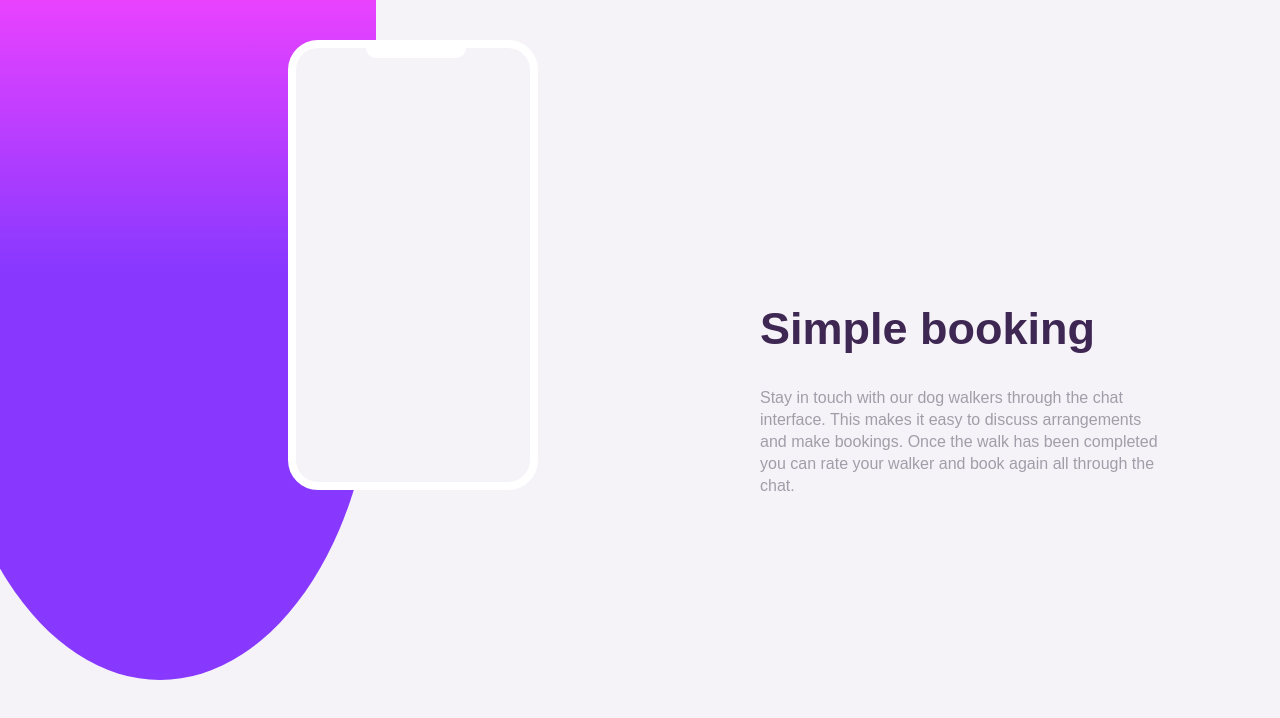
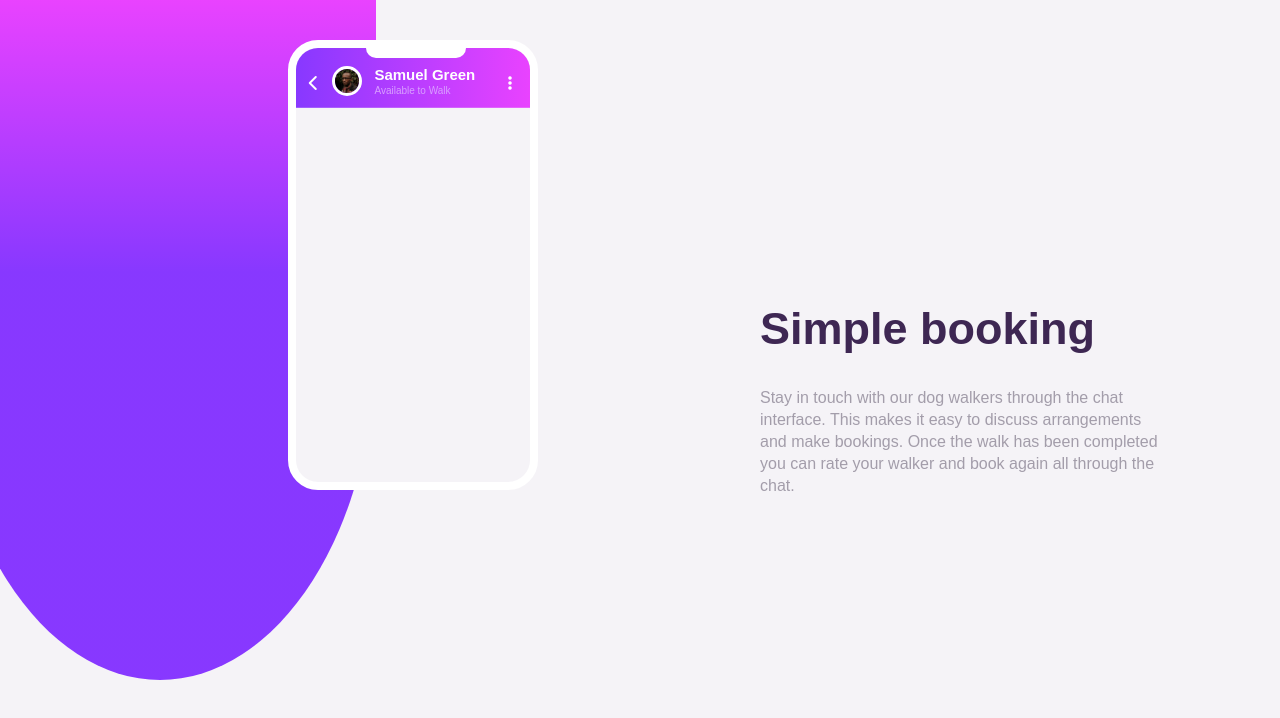
Before and after one commit to saarmah002/amalitech-chatapp-project, a plain HTML site: page index.html in a window 1280 px wide. Drawn offline with Linux system fonts and the light colour scheme.

Commit message:
Added navigation bar

```diff
--- a/index.html
+++ b/index.html
@@ -7,6 +7,9 @@
     <meta name="viewport" content="width=device-width, initial-scale=1.0">
     <link rel="icon" type="image/png" sizes="32x32" href="./images/favicon-32x32.png">
     <title>Chat App</title>
+    <link rel="stylesheet" href="https://cdnjs.cloudflare.com/ajax/libs/font-awesome/6.0.0-beta3/css/all.min.css"
+        integrity="sha512-Fo3rlrZj/k7ujTnHg4CGR2D7kSs0v4LLanw2qksYuRlEzO+tcaEPQogQ0KaoGN26/zrn20ImR1DfuLWnOo7aBA=="
+        crossorigin="anonymous" referrerpolicy="no-referrer" />
     <link rel="stylesheet" href="./style.css">
 </head>
 
@@ -22,6 +25,24 @@
                 <div class="device-border">
                     <!-- Mobile view top white background -->
                     <div class="device-top-white-bg"></div>
+                    <!-- Navigation bar -->
+                    <div class="mobile-top-navbar">
+                        <!-- Back navigation icon -->
+                        <i class="fas fa-chevron-left"></i>
+                        <!-- User information -->
+                        <div class="user-info">
+                            <!-- Photo in navigation bar -->
+                            <div class="image">
+                                <img src="./images/avatar.jpg" alt="avatar">
+                            </div>
+                            <!-- User information -->
+                            <div class="description">
+                                <h3>Samuel Green</h3>
+                                <p>Available to Walk</p>
+                            </div>
+                        </div>
+                        <i class="fas fa-ellipsis-v left-dotted-icon"></i>
+                    </div>
                 </div>
             </div>
         </div>
--- a/style.css
+++ b/style.css
@@ -99,6 +99,46 @@ body {
     left: 70px;
 }
 
+.mobile-top-navbar {
+    background: linear-gradient(to right, var(--light-violet), var(--light-magenta)) center center / cover;
+    display: flex;
+    padding: 1.1rem .8rem .5rem .8rem;
+    color: white;
+    align-items: center;
+    width: 100%;
+}
+
+.user-info {
+    display: flex;
+}
+
+.user-info .image {
+    width: 30px;
+    margin: auto .8rem;
+}
+
+.user-info .image img {
+    width: 100%;
+    border: white 3px solid;
+    border-radius: 50%;
+}
+
+.user-info .description h3 {
+    font-weight: 700;
+    font-size: 15px;
+    margin-bottom: 2px;
+}
+
+.user-info .description p {
+    font-size: 10px;
+    color: var(--pale-violet);
+}
+
+.left-dotted-icon{
+    position : absolute;
+    right :18px;
+}
+
 @media(max-width:900px) {
     .flex-container {
         display: flex;
```
